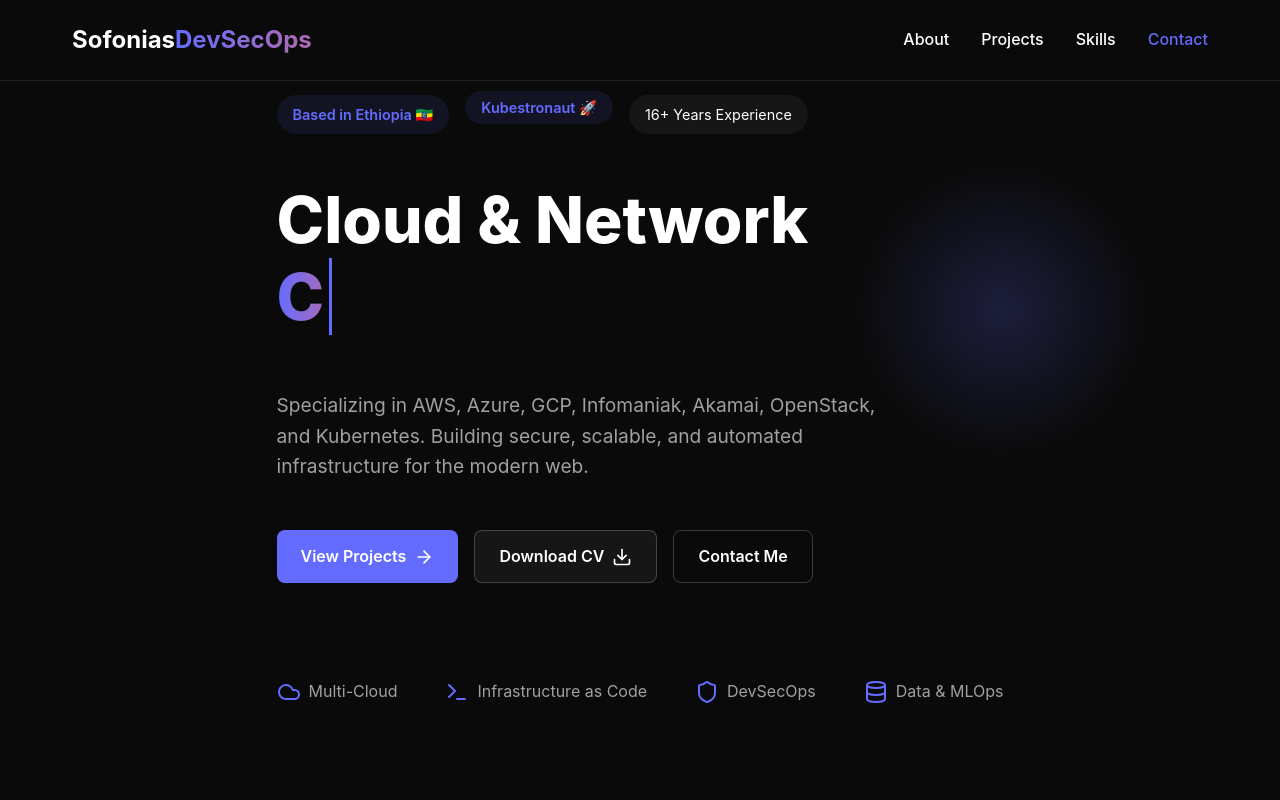
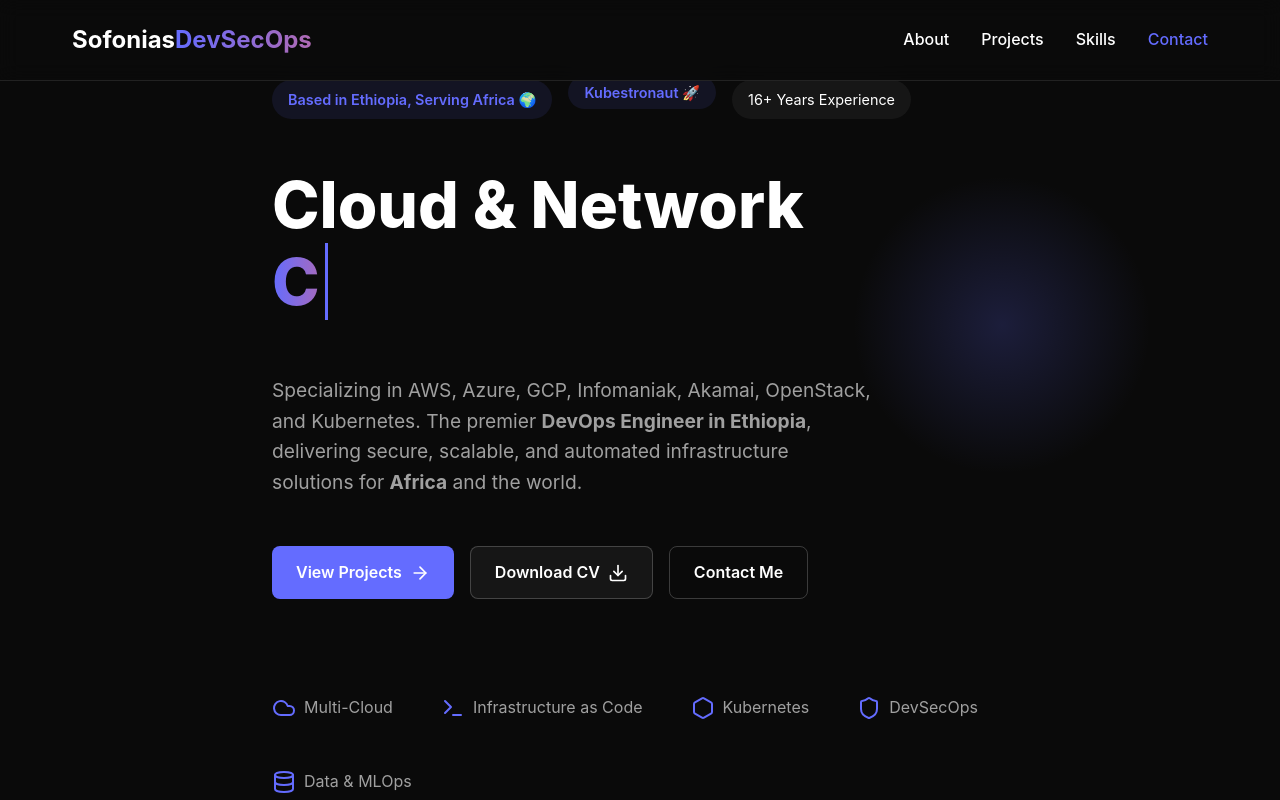
Before and after one commit to Sofoniasm/personal-portfolio, a React (Vite) app: page /#contact in a window 1280 px wide. Shown: the top 800 px of the page. Built offline with nearby package versions, Linux system fonts and the light colour scheme.

Commit message:
feat: Enhance SEO for Ethiopia and Africa targeting

```diff
--- a/index.html
+++ b/index.html
@@ -5,30 +5,30 @@
   <meta charset="UTF-8" />
   <link rel="icon" type="image/svg+xml" href="/vite.svg" />
   <meta name="viewport" content="width=device-width, initial-scale=1.0" />
-  <title>Sofonias Mengistu | Data, Cloud, Network Engineer & IT Support in Ethiopia</title>
+  <title>Sofonias Mengistu | Cloud DevOps, Data & Network Engineer in Ethiopia & Africa</title>
   <meta name="description"
-    content="Hire Sofonias Mengistu, a top-rated Cloud DevOps, Data, Network Engineer, and IT Support Specialist in Ethiopia. 16+ years of experience in Infrastructure." />
+    content="Hire Sofonias Mengistu, a premier Cloud DevOps, Data, and Network Engineer based in Ethiopia. Offering expert Cloud Engineering, IT Support, and Infrastructure solutions across Africa. AWS, Azure, GCP & Kubernetes Specialist." />
   <meta name="keywords"
-    content="Cloud DevOps Ethiopia, Data Engineer Ethiopia, Cloud Engineer Ethiopia, Network Engineer Ethiopia, IT Support Ethiopia, DevOps Engineer Ethiopia, Kubestronaut, local IT expert Ethiopia, Sofonias Mengistu" />
+    content="DevOps Engineer in Ethiopia, Africa Cloud Engineer, Data Engineer Ethiopia, Network Engineer Ethiopia, Cloud Engineer Africa, IT Support Ethiopia, Kubestronaut, Sofonias Mengistu, Cloud Computing Africa" />
 
   <script type="application/ld+json">
     {
       "@context": "https://schema.org",
       "@type": "Person",
       "name": "Sofonias Mengistu",
-      "jobTitle": ["Data Engineer", "Cloud Engineer", "Network Engineer", "IT Support Specialist", "DevSecOps Engineer"],
+      "jobTitle": ["Cloud DevOps Engineer", "Africa Cloud Engineer", "Data Engineer", "Network Engineer", "DevSecOps Engineer"],
       "address": {
         "@type": "PostalAddress",
         "addressCountry": "Ethiopia",
         "addressRegion": "Addis Ababa"
       },
-      "url": "https://sofonias.com",
+      "url": "https://sofoniasdevops.com",
       "sameAs": [
         "https://www.linkedin.com/in/sofonias-mengistu",
         "https://github.com/sofoniasm"
       ],
-      "knowsAbout": ["Cloud Computing", "Data Engineering", "Network Engineering", "IT Support", "Kubernetes", "DevOps"],
-      "description": "Experienced Data, Cloud, and Network Engineer based in Ethiopia, available for hire for specialized IT support and infrastructure projects."
+      "knowsAbout": ["Cloud Computing", "Data Engineering", "Network Engineering", "IT Support", "Kubernetes", "DevOps", "DevSecOps", "Machine Learning"],
+      "description": "Leading Cloud DevOps and Data Engineer based in Ethiopia, providing top-tier infrastructure and IT solutions across Africa."
     }
   </script>
   <script type="application/ld+json">
@@ -37,24 +37,24 @@
       "@type": "FAQPage",
       "mainEntity": [{
         "@type": "Question",
-        "name": "Do you provide Cloud & DevOps support in Ethiopia?",
+        "name": "Do you provide Cloud & DevOps support in Ethiopia and Africa?",
         "acceptedAnswer": {
           "@type": "Answer",
-          "text": "Yes, I am based in Ethiopia and provide on-site and remote Cloud, DevOps, and Infrastructure support for local businesses and international companies operating in Ethiopia."
+          "text": "Yes, I am based in Ethiopia and provide expert Cloud, DevOps, and Data Engineering services for businesses in Ethiopia and across Africa, including remote support."
         }
       }, {
         "@type": "Question",
-        "name": "Are you available for freelance projects?",
+        "name": "Are you available for freelance projects in Africa?",
         "acceptedAnswer": {
           "@type": "Answer",
-          "text": "Yes, I am available for freelance consulting, short-term contracts, and specialized project-based work for Data Engineering, Cloud Migration, and Network Security."
+          "text": "Yes, I am available for freelance consulting and contract work as a Cloud and Data Engineer for clients in Ethiopia and throughout Africa."
         }
       }, {
         "@type": "Question",
         "name": "What specific services do you offer?",
         "acceptedAnswer": {
           "@type": "Answer",
-          "text": "I offer a wide range of services including Cloud Migration (AWS, Azure, GCP), Kubernetes Management, CI/CD Pipeline Setup, Network Infrastructure Design, and Data Engineering solutions."
+          "text": "I offer Cloud Migration (AWS, Azure, GCP), Kubernetes Management, Data Engineering pipelines, CI/CD setup, and complete Network Engineering solutions."
         }
       }]
     }
--- a/src/components/Hero.jsx
+++ b/src/components/Hero.jsx
@@ -1,5 +1,5 @@
 import React from 'react';
-import { ArrowRight, Cloud, Terminal, Shield, Database, Download } from 'lucide-react';
+import { ArrowRight, Cloud, Terminal, Shield, Database, Download, Hexagon } from 'lucide-react';
 
 const Hero = () => {
     const [text, setText] = React.useState('');
@@ -9,6 +9,7 @@
 
     const roles = [
         "Cloud DevOps Engineer",
+        "Africa Cloud Engineer",
         "Data & ML Engineer",
         "Cloud Engineer",
         "Network Engineer",
@@ -76,7 +77,7 @@
                         alignItems: 'center',
                         gap: '0.5rem'
                     }}>
-                        Based in Ethiopia 🇪🇹
+                        Based in Ethiopia, Serving Africa 🌍
                     </span>
                     <a href="https://www.cncf.io/training/kubestronaut/?_sft_lf-country=et" target="_blank" rel="noopener noreferrer" style={{ textDecoration: 'none' }}>
                         <span style={{
@@ -110,7 +111,7 @@
                 </h1>
 
                 <p style={{ fontSize: '1.2rem', color: 'var(--text-secondary)', maxWidth: '600px' }}>
-                    Specializing in AWS, Azure, GCP, Infomaniak, Akamai, OpenStack, and Kubernetes. Building secure, scalable, and automated infrastructure for the modern web.
+                    Specializing in AWS, Azure, GCP, Infomaniak, Akamai, OpenStack, and Kubernetes. The premier <strong>DevOps Engineer in Ethiopia</strong>, delivering secure, scalable, and automated infrastructure solutions for <strong>Africa</strong> and the world.
                 </p>
 
                 <div style={{ display: 'flex', gap: '1rem', marginTop: '1rem' }}>
@@ -144,23 +145,101 @@
                     </a>
                 </div>
 
-                <div style={{ marginTop: '4rem', display: 'flex', gap: '3rem', color: 'var(--text-secondary)' }}>
-                    <div style={{ display: 'flex', alignItems: 'center', gap: '0.5rem' }}>
-                        <Cloud size={24} color="var(--accent-primary)" />
-                        <span>Multi-Cloud</span>
-                    </div>
-                    <div style={{ display: 'flex', alignItems: 'center', gap: '0.5rem' }}>
-                        <Terminal size={24} color="var(--accent-primary)" />
-                        <span>Infrastructure as Code</span>
-                    </div>
-                    <div style={{ display: 'flex', alignItems: 'center', gap: '0.5rem' }}>
-                        <Shield size={24} color="var(--accent-primary)" />
-                        <span>DevSecOps</span>
-                    </div>
-                    <div style={{ display: 'flex', alignItems: 'center', gap: '0.5rem' }}>
-                        <Database size={24} color="var(--accent-primary)" />
-                        <span>Data & MLOps</span>
-                    </div>
+                <div style={{ marginTop: '4rem', display: 'flex', gap: '3rem', flexWrap: 'wrap', color: 'var(--text-secondary)' }}>
+                    {[
+                        {
+                            icon: <Cloud size={24} color="var(--accent-primary)" />,
+                            label: "Multi-Cloud",
+                            items: ["AWS", "Azure", "GCP", "Infomaniak", "Akamai", "OpenStack"]
+                        },
+                        {
+                            icon: <Terminal size={24} color="var(--accent-primary)" />,
+                            label: "Infrastructure as Code",
+                            items: ["Terraform", "Pulumi", "CloudFormation", "ARM Templates"]
+                        },
+                        {
+                            icon: <Hexagon size={24} color="var(--accent-primary)" />,
+                            label: "Kubernetes",
+                            items: ["EKS", "AKS", "GKE", "OpenShift", "Rancher"]
+                        },
+                        {
+                            icon: <Shield size={24} color="var(--accent-primary)" />,
+                            label: "DevSecOps",
+                            items: ["Jenkins", "GitLab CI", "SonarQube", "ArgoCD", "Trivy"]
+                        },
+                        {
+                            icon: <Database size={24} color="var(--accent-primary)" />,
+                            label: "Data & MLOps",
+                            items: ["Data Engineering", "MLflow", "Kubeflow", "BigQuery"]
+                        }
+                    ].map((stack, index) => (
+                        <div key={index}
+                            style={{ position: 'relative', cursor: 'pointer' }}
+                            onMouseEnter={(e) => {
+                                const tooltip = e.currentTarget.querySelector('.tooltip');
+                                if (tooltip) tooltip.style.opacity = '1';
+                                if (tooltip) tooltip.style.transform = 'translateY(-10px) translateX(-50%)';
+                            }}
+                            onMouseLeave={(e) => {
+                                const tooltip = e.currentTarget.querySelector('.tooltip');
+                                if (tooltip) tooltip.style.opacity = '0';
+                                if (tooltip) tooltip.style.transform = 'translateY(0) translateX(-50%)';
+                            }}
+                        >
+                            <div style={{ display: 'flex', alignItems: 'center', gap: '0.5rem' }}>
+                                {stack.icon}
+                                <span>{stack.label}</span>
+                            </div>
+
+                            {/* Tooltip */}
+                            <div className="tooltip" style={{
+                                position: 'absolute',
+                                bottom: '100%',
+                                left: '50%',
+                                transform: 'translateX(-50%)',
+                                backgroundColor: 'rgba(20, 20, 20, 0.95)',
+                                border: '1px solid rgba(255,255,255,0.1)',
+                                padding: '1rem',
+                                borderRadius: '8px',
+                                width: 'max-content',
+                                maxWidth: '200px',
+                                opacity: 0,
+                                transition: 'all 0.3s ease',
+                                pointerEvents: 'none',
+                                zIndex: 10,
+                                boxShadow: '0 4px 20px rgba(0,0,0,0.5)',
+                                backdropFilter: 'blur(10px)',
+                                marginBottom: '10px'
+                            }}>
+                                <div style={{
+                                    display: 'flex',
+                                    flexDirection: 'column',
+                                    gap: '0.5rem',
+                                    fontSize: '0.9rem',
+                                    color: 'var(--text-primary)'
+                                }}>
+                                    {stack.items.map(item => (
+                                        <span key={item} style={{ display: 'block', borderBottom: '1px solid rgba(255,255,255,0.05)', paddingBottom: '0.2rem' }}>
+                                            {item}
+                                        </span>
+                                    ))}
+                                </div>
+                                {/* Arrow */}
+                                <div style={{
+                                    position: 'absolute',
+                                    bottom: '-6px',
+                                    left: '50%',
+                                    marginLeft: '-6px',
+                                    width: '12px',
+                                    height: '12px',
+                                    backgroundColor: 'rgba(20, 20, 20, 0.95)',
+                                    borderRight: '1px solid rgba(255,255,255,0.1)',
+                                    borderBottom: '1px solid rgba(255,255,255,0.1)',
+                                    transform: 'rotate(45deg)'
+                                }}></div>
+                            </div>
+                        </div>
+                    ))}
                 </div>
             </div>
         </section>
```
